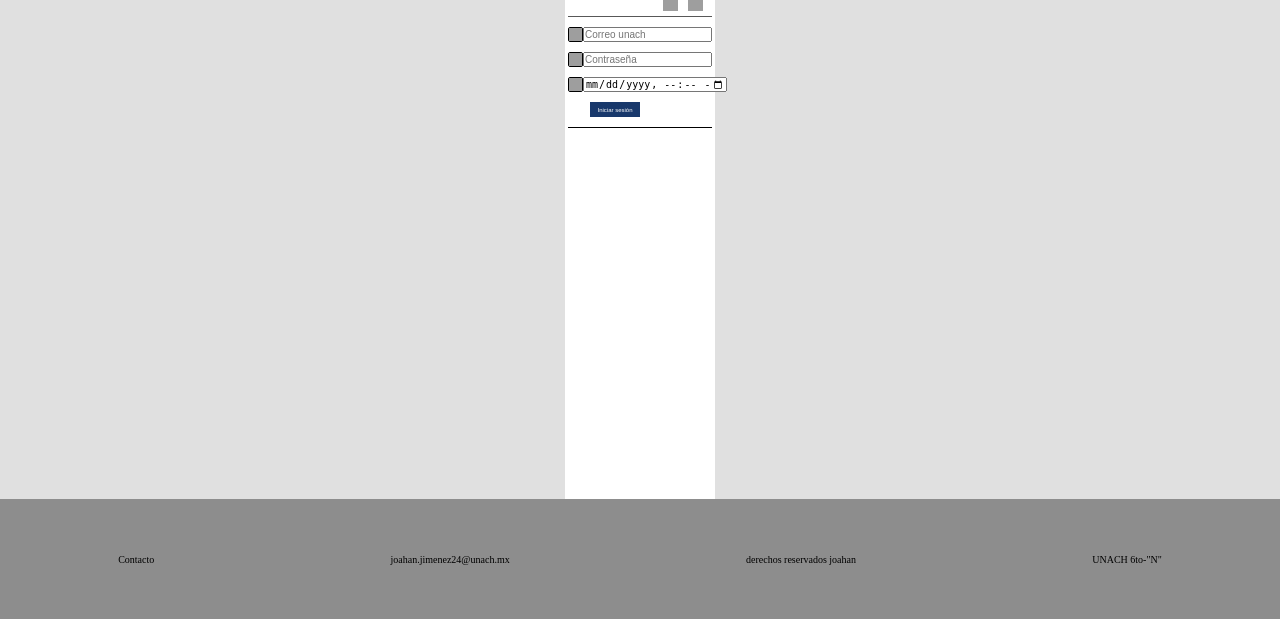
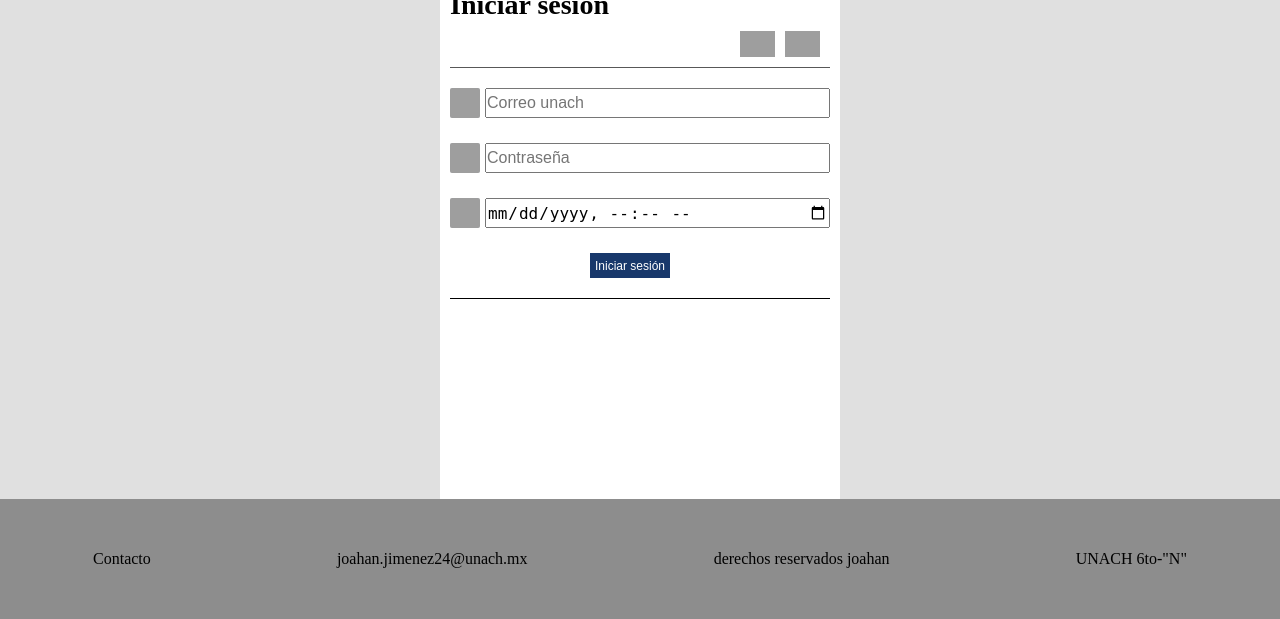
Before and after one commit to joahanjr/examen, a Flask app: page / in a window 1280 px wide. Shown: the part 181-800 px from the top of the page. Run offline with Flask 2, Linux system fonts and the light colour scheme; grey boxes are pictures that could not be loaded.

Commit message:
ajuste de tamaños

```diff
--- a/static/style.css
+++ b/static/style.css
@@ -21,14 +21,15 @@ header{
 }
 .name{
     text-transform: uppercase;
+    font-size: 1.8rem;
     font-weight: 800;
 }
 .logo1{
-    width: 80px;
+    width: 130px;
     margin-left: 10px;
 }
 .logo2{
-    width: 150px;
+    width: 200px;
     margin-right: 20px;
 }
 main{
@@ -37,11 +38,11 @@ main{
     background-color: #E0E0E0;
 }
 .container{
-    width: 150px;
+    width:400px;
     height: 65vh;
     background-color: white;
     margin: 0 auto;
-    padding: 3px;
+    padding: 10px;
 }
 .container-login{
     border-bottom: .5px solid black;
@@ -50,7 +51,7 @@ main{
     display: flex;
 }
 h2{
-    font-size: 1.5rem;
+    font-size: 2.8rem;
 }
 picture{
     display: flex;
@@ -61,44 +62,44 @@ picture{
     margin-left: auto;
 }
 .call{
-    margin-right: 9px;
+    margin-right: 10px;
     margin-left: 10px;
 }
 .face, .call{
-    width: 15px;
-    margin-top: 1px;
-    margin-bottom: 5px;
-}
-.inputs{
+    width: 35px;
     margin-top: 10px;
     margin-bottom: 10px;
 }
+.inputs{
+    margin-top: 20px;
+    margin-bottom: 20px;
+}
 .inputs input{
     width: 100%;
-    height: 15px;
-    font-size: 1rem;
+    height: 30px;
+    font-size: 1.6rem;
 }
 input{
-    margin-bottom: 10px;
+    margin-bottom: 25px;
 }
 .thebutton{
     margin-left: calc(50% - 50px);
 }
 .thebutton button{
-    font-size: .6rem;
-    width: 50px;
-    height: 15px;
+    font-size: 1.2rem;
+    width: 80px;
+    height: 25px;
     color: white;
     background-color: #18386B;
     border: none;
     text-align: center;
 }
 .box{
-    width: 15px;
-    height: 15px;
+    width: 30px;
+    height: 30px;
     background-color: #E9ECEF;
     border-radius: 2px;
-    border: .4px solid black;
+    margin-right: 5px;
 }
 footer{
     background-color: #8D8D8D;
@@ -109,5 +110,5 @@ footer{
     align-items: center;
 }
 .texto{
-    font-size: 1rem
+    font-size: 1.6rem
 }
```
